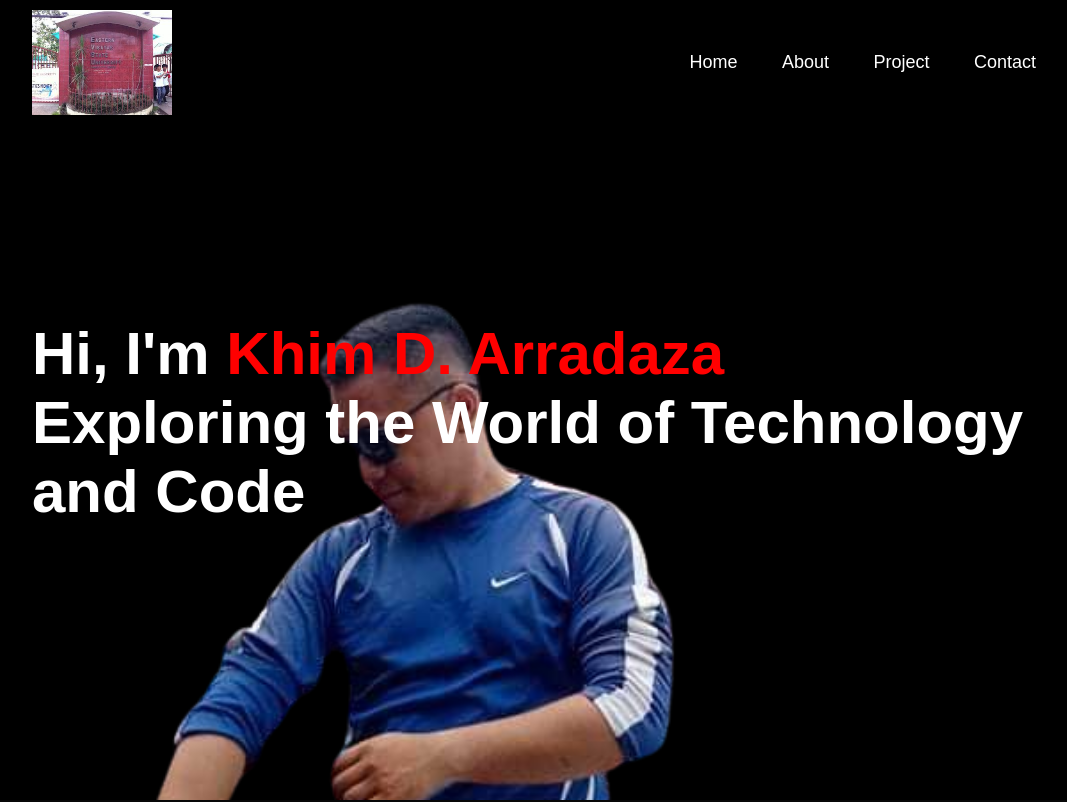
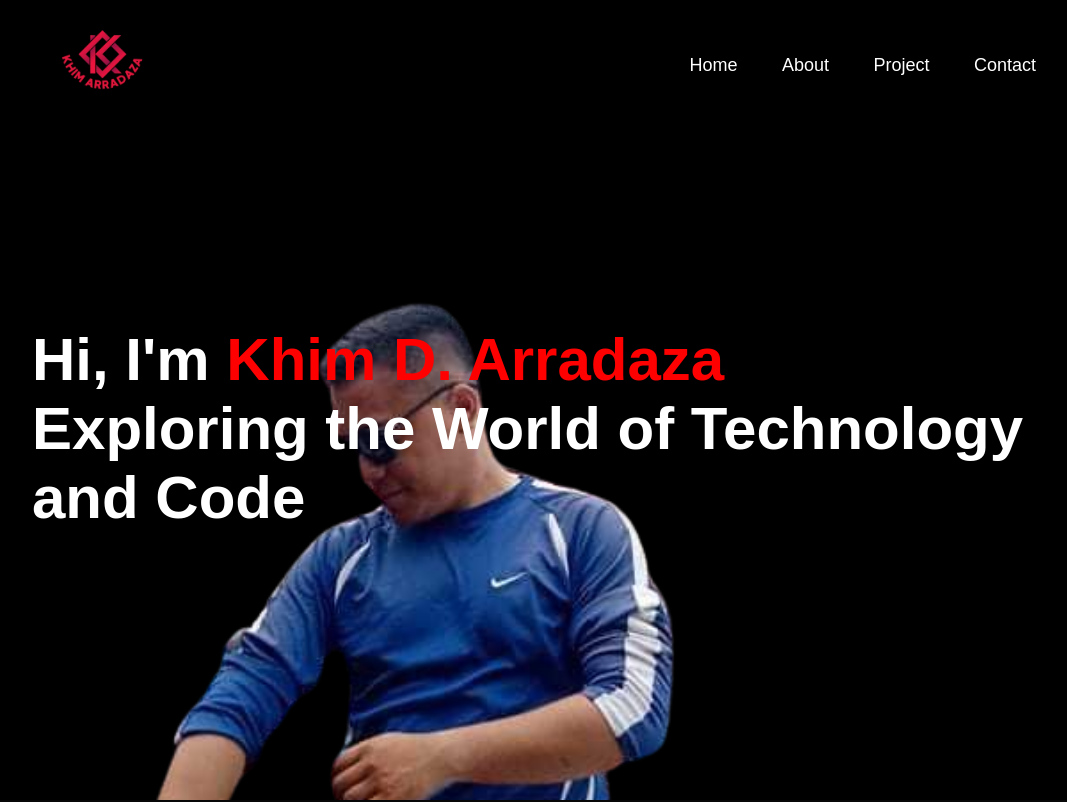
Before and after one commit to 19senpai97/super-new-project, a plain HTML site: page index.html in a window 1280 px wide. Shown: the top 802 px of the page, without its empty margins (96-1163 px from the left). Drawn offline with Linux system fonts and the light colour scheme.

Commit message:
change logo

```diff
--- a/index.html
+++ b/index.html
@@ -11,7 +11,7 @@
     <div id="header">
         <div class="container">
             <nav>
-                <img src="image/evsu gate.jpg" class="logo">
+                <img src="image/Logo.jpg" class="logo">
                 <ul id="sidemenu">
                     <li><a href="#header">Home</a></li>
                     <li><a href="#about">About</a></li>
```
